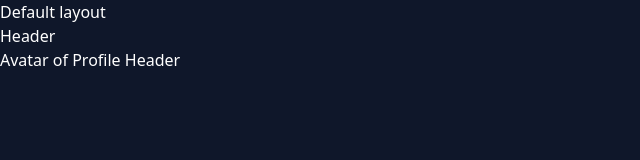
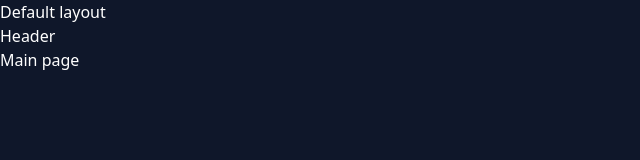
Before and after one commit to AxelSalim/apprentissage_nuxt, a Nuxt app: page / in a window 1280 px wide. Shown: the top 160 px of the page, without its empty margins (0-640 px from the left). Built offline with nearby package versions, Linux system fonts and the light colour scheme.

Commit message:
modification liée à l'utilisation du layout

```diff
--- a/pages/index.vue
+++ b/pages/index.vue
@@ -1,6 +1,6 @@
 
 <template>
     <div class="Main">
-        <ProfileHeaderAvatar />
+        Main page
     </div>
 </template>
```
